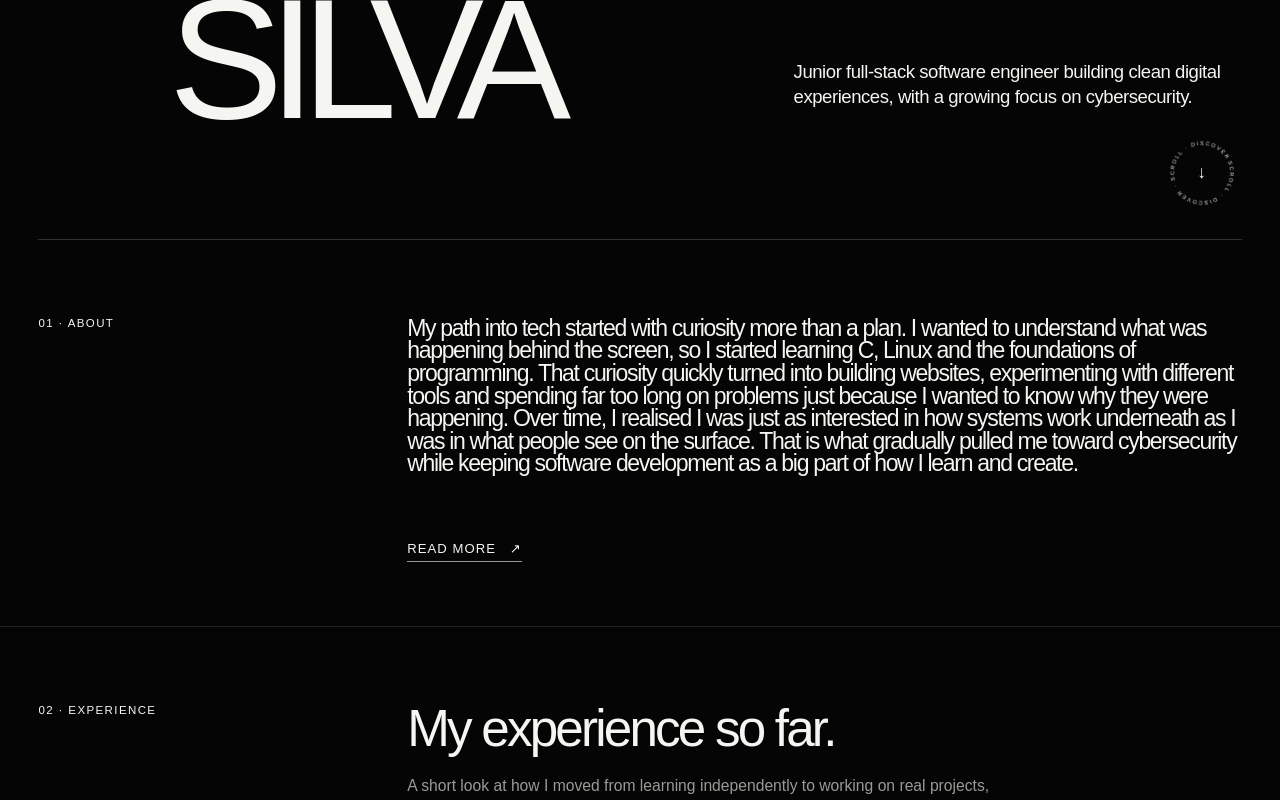
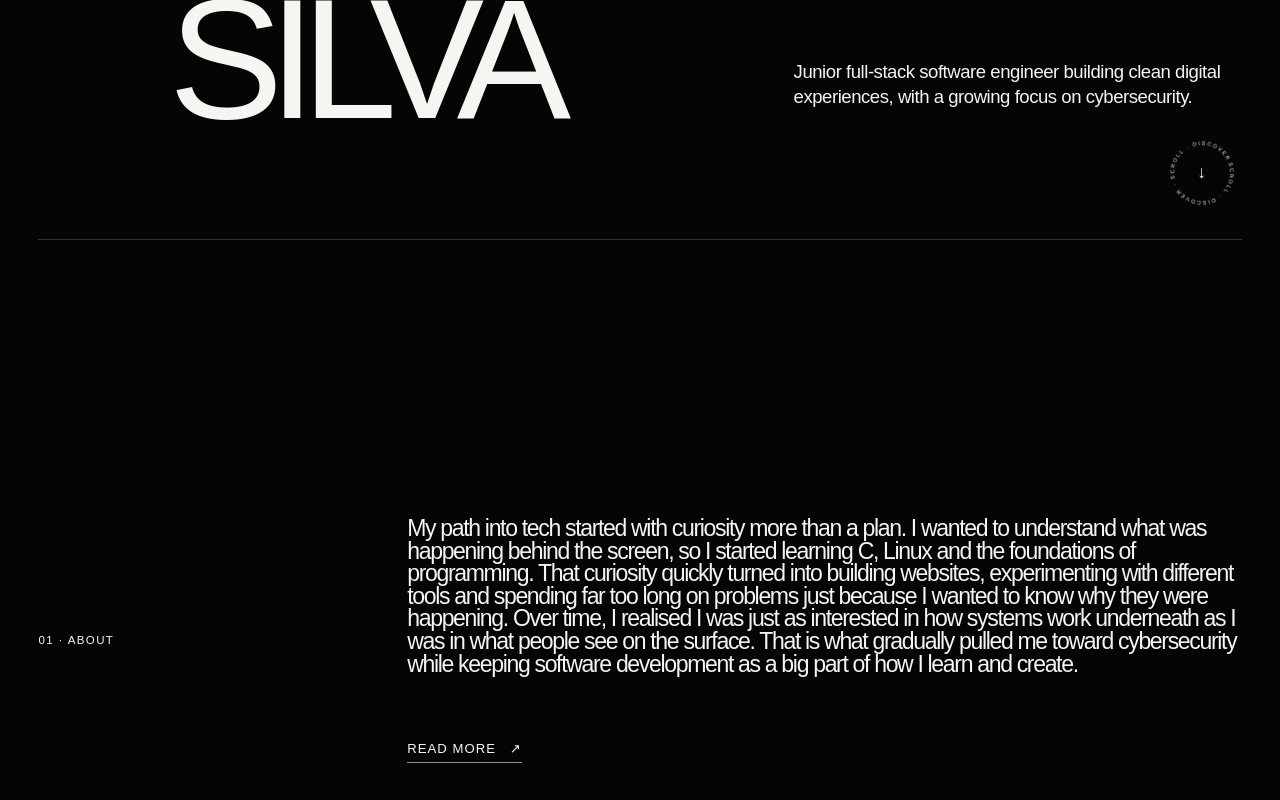
Before and after one commit to emma-dasilva-dev/emma-portfolio, a Next.js app: page / in a window 1280 px wide. Shown: the part 560-1360 px from the top of the page. Built offline with nearby package versions, Linux system fonts and the light colour scheme.

Commit message:
Make homepage About fill one viewport

```diff
--- a/src/app/globals.css
+++ b/src/app/globals.css
@@ -249,12 +249,12 @@ a {
 }
 
 .about-section {
-  min-height: auto;
+  min-height: 100svh;
   display: grid;
   grid-template-columns: minmax(10rem, 0.7fr) minmax(0, 2fr);
   gap: clamp(2rem, 6vw, 8rem);
-  align-items: start;
-  padding: clamp(3.5rem, 6vw, 5rem) clamp(1.25rem, 3vw, 3rem) clamp(3rem, 5vw, 4.5rem);
+  align-items: center;
+  padding: clamp(3.5rem, 6vw, 5rem) clamp(1.25rem, 3vw, 3rem);
   background: var(--black);
   color: var(--white);
 }
@@ -325,10 +325,10 @@ a {
 }
 
 .about-page-hero {
-  min-height: calc(100svh - 4.5rem);
+  min-height: auto;
   display: flex;
   flex-direction: column;
-  justify-content: center;
+  justify-content: flex-start;
   gap: 1.25rem;
   padding: 2rem clamp(1.25rem, 3vw, 3rem) 2.25rem;
   overflow: hidden;
```
